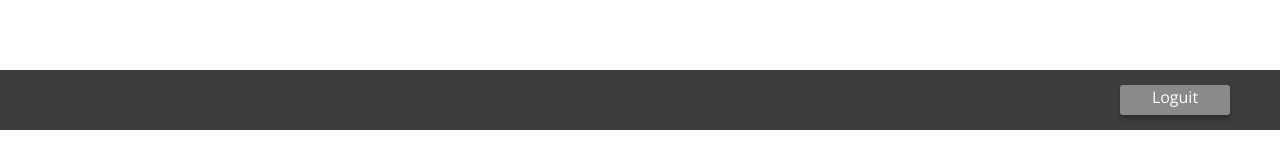
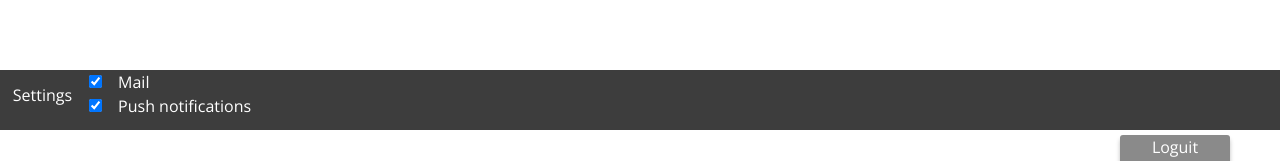
Before and after one commit to Thom2503/project-c, a React (Create React App) app in the folder client/: page / in a window 1280 px wide. Shown: the part 670-831 px from the top of the page. Before the commit the page ends 800 px from the top, so only its background shows below. Built offline with nearby package versions, Linux system fonts and the light colour scheme; no server answers.

Commit message:
Settings optie toegevoegd in de footer zodat de gebruiker kan kiezen wat ie wilt

```diff
--- a/client/src/components/Footer.js
+++ b/client/src/components/Footer.js
@@ -1,5 +1,6 @@
 import React, { Component } from 'react';
 import { deleteCookie } from '../include/util_functions';
+import { Settings } from './Settings';
 
 export class Footer extends Component {
 
@@ -14,6 +15,7 @@ export class Footer extends Component {
     render() {
         return (
 			<footer>
+				<Settings />
 				<a onClick={() => this.loguitEvent()} className='loguit-button'>
 					<span className='loguit-text'>Loguit</span>
 				</a>
--- a/client/src/components/Login.js
+++ b/client/src/components/Login.js
@@ -32,7 +32,7 @@ export class Login extends Component {
                 if(data.Password === password)
                 {
 					setCookie("user", data.AccountsID, 7);
-					setCookie("isadmin", data.IsAdmin === 1 ? "true" : "false", 7);
+					setCookie("isadmin", data.IsAdmin === "1" ? "true" : "false", 7);
                     window.location.replace('agenda');
 
                 } else {
--- /dev/null
+++ b/client/src/components/Settings.js
@@ -0,0 +1,27 @@
+import React, { Component } from 'react';
+import { userWantsMail, userWantsPushNotification } from '../include/notification_functions';
+import {getCookie} from '../include/util_functions';
+
+export class Settings extends Component {
+
+	constructor(props) {
+		super(props);
+		this.state = {mail: false, push: false, userid: Number.parseInt(getCookie("user"))};
+	}
+
+	componentDidMount() {
+		this.setState({mail: userWantsMail(this.state.userid), push: userWantsPushNotification(this.state.userid)});
+	}
+
+    render() {
+        return (
+			<div style={{display: 'flex', color: 'white'}}>
+				<span style={{margin: '0.8em'}}>Settings</span>&nbsp;
+				<ul style={{color: 'white'}}>
+					<li><input type='checkbox' checked={this.state.mail} />&emsp;Mail</li>
+					<li><input type='checkbox' checked={this.state.push} />&emsp;Push notifications</li>
+				</ul>
+			</div>
+        );
+    }
+}
```
